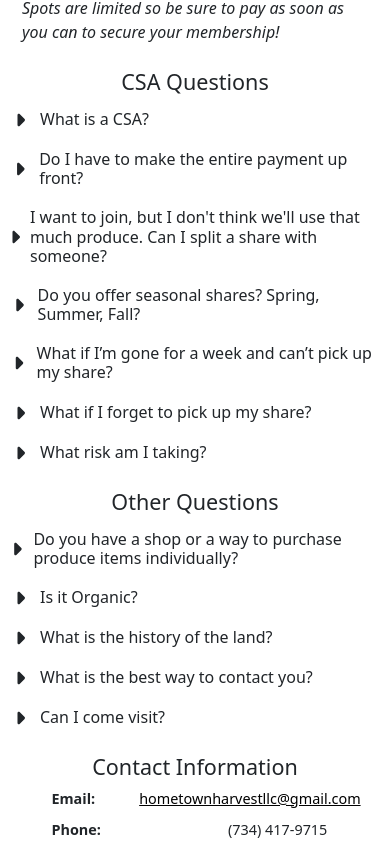
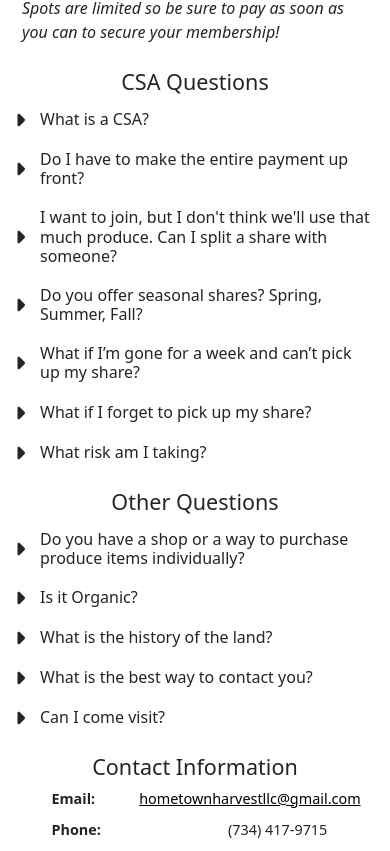
Before and after one commit to Pschaefer18/hometown-harvest-site, a Next.js app: page /register in a window 390 px wide. Shown: the part 1756-2607 px from the top of the page. Built offline with nearby package versions, Linux system fonts and the light colour scheme.

Commit message:
fixed option box height for mobile and faq toggle menu caret weirdness

```diff
--- a/pages/register.css
+++ b/pages/register.css
@@ -357,6 +357,7 @@
       margin-left: 10px;
       margin-right: 10px;
       max-width: 50%;
+      height: 240px;
     }
     .share-size label {
       font-size: 3.5vw;
--- a/src/app/faqs_component.module.css
+++ b/src/app/faqs_component.module.css
@@ -16,6 +16,7 @@
     margin: 0px;
     margin-left: 10px;
     font-weight: 500;
+    max-width: 335px;
 }
 .csaFaq h4 {
     margin-top: 15px;
```
